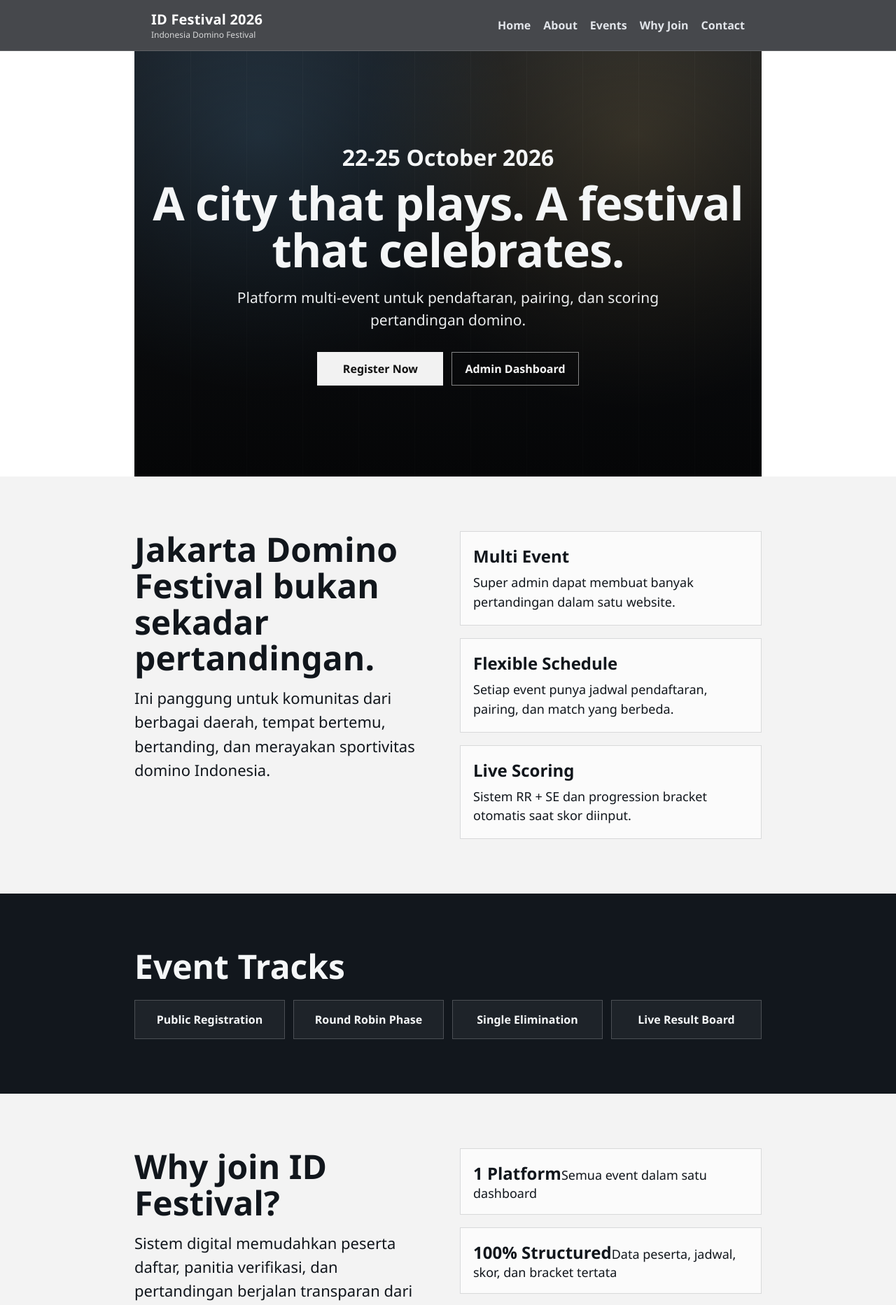
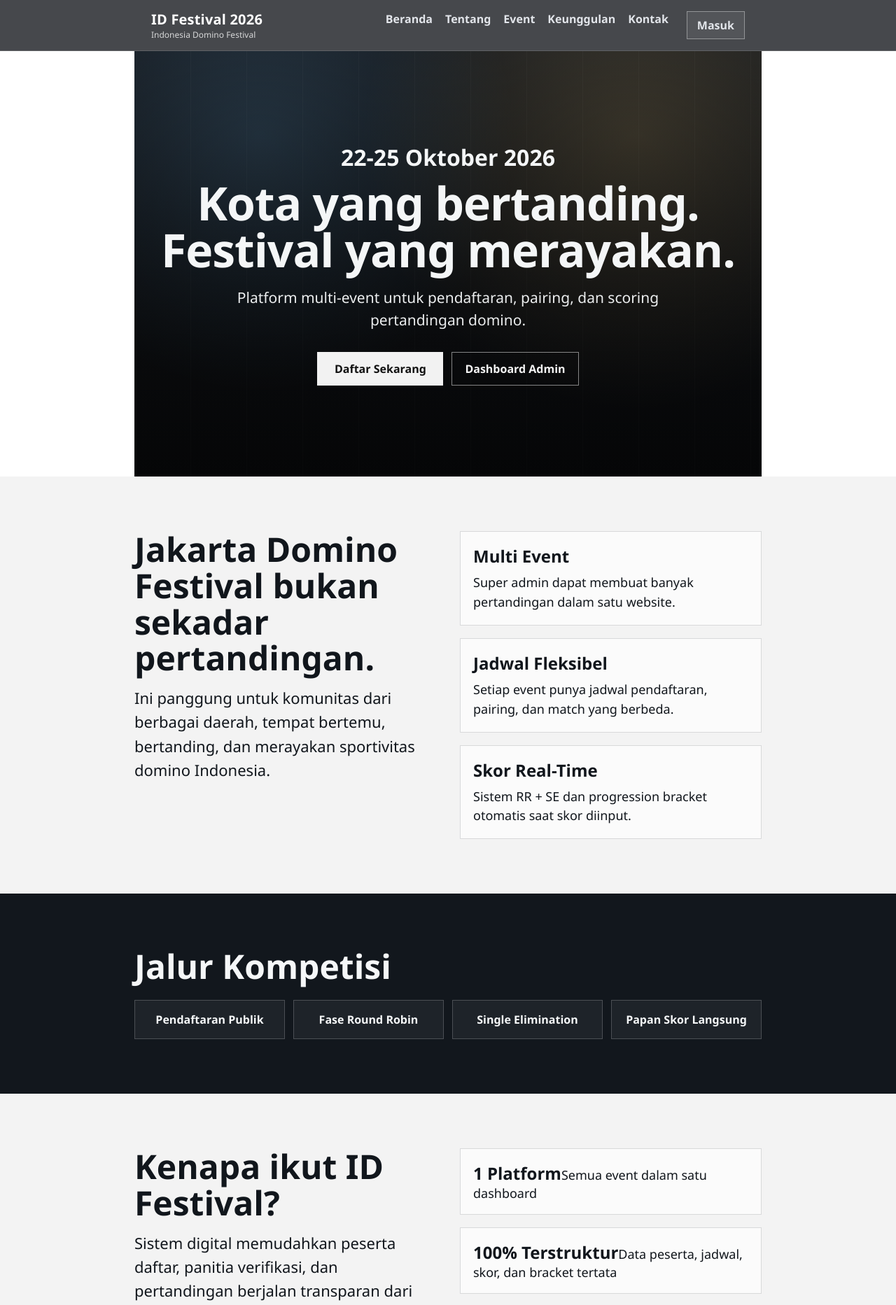
Before and after one commit to panglimadomino/id_fes_2026, a Next.js app: page / in a window 1280 px wide. Shown: the top 1865 px of the page at 70% size. Built offline with nearby package versions, Linux system fonts and the light colour scheme.

Commit message:
terjemah homepage ke Indonesia + tombol masuk di header

```diff
--- a/app/globals.css
+++ b/app/globals.css
@@ -149,6 +149,18 @@ th, td {
 
 .main-nav a:hover {
   opacity: 1;
+}
+
+.main-nav__login {
+  margin-left: 8px;
+  padding: 8px 14px;
+  border: 1px solid rgba(255, 255, 255, 0.42);
+  border-radius: 0;
+  background: rgba(255, 255, 255, 0.08);
+}
+
+.main-nav__login:hover {
+  background: rgba(255, 255, 255, 0.16);
 }
 
 .hero {
--- a/app/page.tsx
+++ b/app/page.tsx
@@ -10,11 +10,14 @@ export default function HomePage() {
             <span className="brand__sub">Indonesia Domino Festival</span>
           </a>
           <nav className="main-nav" aria-label="Main navigation">
-            <a href="#home">Home</a>
-            <a href="#about">About</a>
-            <a href="#events">Events</a>
-            <a href="#why">Why Join</a>
-            <a href="#contact">Contact</a>
+            <a href="#home">Beranda</a>
+            <a href="#about">Tentang</a>
+            <a href="#events">Event</a>
+            <a href="#why">Keunggulan</a>
+            <a href="#contact">Kontak</a>
+            <Link href="/admin" className="main-nav__login">
+              Masuk
+            </Link>
           </nav>
         </div>
       </header>
@@ -22,17 +25,17 @@ export default function HomePage() {
       <section className="hero">
         <div className="hero__overlay" />
         <div className="hero__content">
-          <p className="hero__date">22-25 October 2026</p>
-          <h1 className="hero__title">A city that plays. A festival that celebrates.</h1>
+          <p className="hero__date">22-25 Oktober 2026</p>
+          <h1 className="hero__title">Kota yang bertanding. Festival yang merayakan.</h1>
           <p className="hero__desc">
             Platform multi-event untuk pendaftaran, pairing, dan scoring pertandingan domino.
           </p>
           <div className="hero__cta">
             <Link href="/events/id-fes-2026-jakarta" className="btn btn--light">
-              Register Now
+              Daftar Sekarang
             </Link>
             <Link href="/admin" className="btn btn--ghost">
-              Admin Dashboard
+              Dashboard Admin
             </Link>
           </div>
         </div>
@@ -54,11 +57,11 @@ export default function HomePage() {
                 <p>Super admin dapat membuat banyak pertandingan dalam satu website.</p>
               </article>
               <article>
-                <h3>Flexible Schedule</h3>
+                <h3>Jadwal Fleksibel</h3>
                 <p>Setiap event punya jadwal pendaftaran, pairing, dan match yang berbeda.</p>
               </article>
               <article>
-                <h3>Live Scoring</h3>
+                <h3>Skor Real-Time</h3>
                 <p>Sistem RR + SE dan progression bracket otomatis saat skor diinput.</p>
               </article>
             </div>
@@ -67,12 +70,12 @@ export default function HomePage() {
 
         <section className="section section--dark" id="events">
           <div className="section__inner">
-            <h2>Event Tracks</h2>
+            <h2>Jalur Kompetisi</h2>
             <div className="tracks">
-              <div className="track">Public Registration</div>
-              <div className="track">Round Robin Phase</div>
+              <div className="track">Pendaftaran Publik</div>
+              <div className="track">Fase Round Robin</div>
               <div className="track">Single Elimination</div>
-              <div className="track">Live Result Board</div>
+              <div className="track">Papan Skor Langsung</div>
             </div>
           </div>
         </section>
@@ -80,7 +83,7 @@ export default function HomePage() {
         <section className="section section--light" id="why">
           <div className="section__inner two-col">
             <div>
-              <h2>Why join ID Festival?</h2>
+              <h2>Kenapa ikut ID Festival?</h2>
               <p>
                 Sistem digital memudahkan peserta daftar, panitia verifikasi, dan pertandingan
                 berjalan transparan dari pairing sampai final.
@@ -92,11 +95,11 @@ export default function HomePage() {
                 <span>Semua event dalam satu dashboard</span>
               </div>
               <div>
-                <strong>100% Structured</strong>
+                <strong>100% Terstruktur</strong>
                 <span>Data peserta, jadwal, skor, dan bracket tertata</span>
               </div>
               <div>
-                <strong>Manual Pairing Control</strong>
+                <strong>Kontrol Pairing Manual</strong>
                 <span>Pairing dibuat super admin saat pendaftaran ditutup</span>
               </div>
             </div>
@@ -112,7 +115,7 @@ export default function HomePage() {
           </div>
           <div>
             <p>
-              Public registration:{" "}
+              Pendaftaran publik:{" "}
               <Link href="/events/id-fes-2026-jakarta">/events/id-fes-2026-jakarta</Link>
             </p>
             <p>
```
